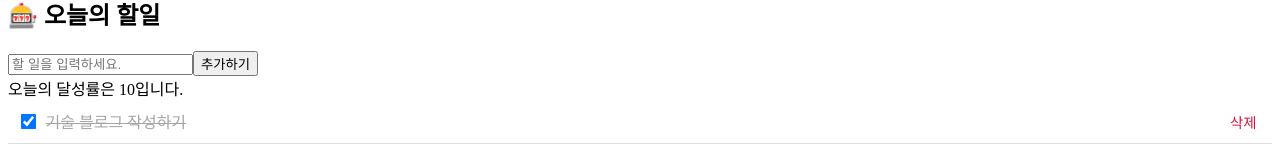
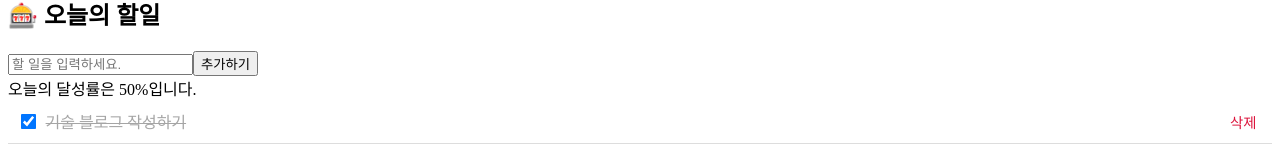
Before and after one commit to Hyunbara/TodoLst_react, a React (Vite) app: page /today in a window 1280 px wide. Shown: the part 129-285 px from the top of the page. Built offline with nearby package versions, Linux system fonts and the light colour scheme.

Commit message:
feat: 어제/오늘/내일 별 할 일 완수율 보여주는 컴포넌트 기능 개발발

```diff
--- a/src/components/TodoPercentage.jsx
+++ b/src/components/TodoPercentage.jsx
@@ -1,4 +1,6 @@
 //date로 받고, 전체 중에 complete 비율을 보여주는 컴포넌트
+
+import { useMemo } from "react";
 
 // TodoPercentage 컴포넌트의 리턴값의 코드가 복잡해져서 따로 뺐음.
 const TodoDate = ({ date, percentage }) => {
@@ -6,14 +8,19 @@ const TodoDate = ({ date, percentage }) => {
 
   return (
     <div>
-      {todoDate}의 달성률은 {percentage}입니다.
+      {todoDate}의 달성률은 {percentage}%입니다.
     </div>
   );
 };
 
 const TodoPercentage = ({ date, todos }) => {
-  const percentage = 10;
-  // useMemo 사용해보기
+  const percentage = useMemo(() => {
+    if (todos.length === 0) return 0;
+
+    const completeCount = todos.filter((todo) => todo.completed).length;
+
+    return Math.round((completeCount / todos.length) * 100);
+  }, [todos]);
 
   return (
     <div>
```
